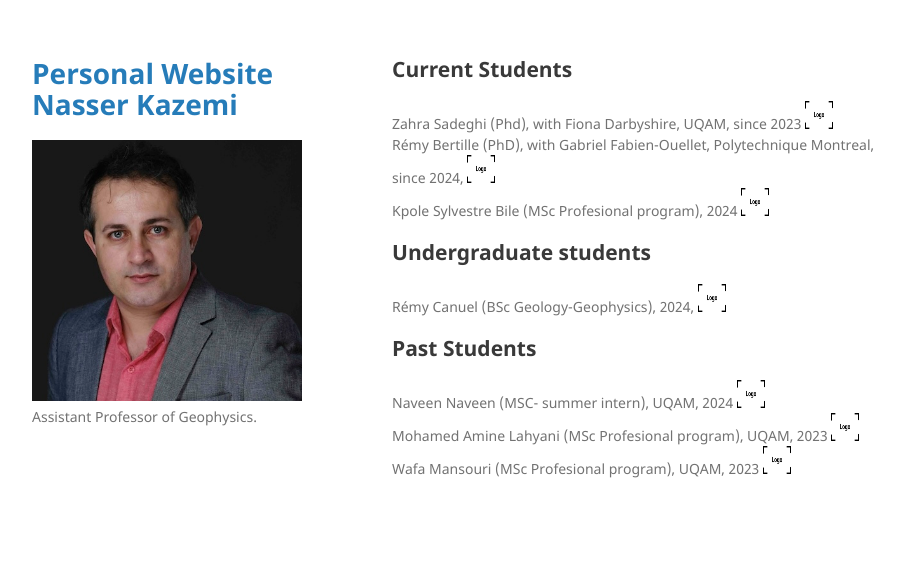
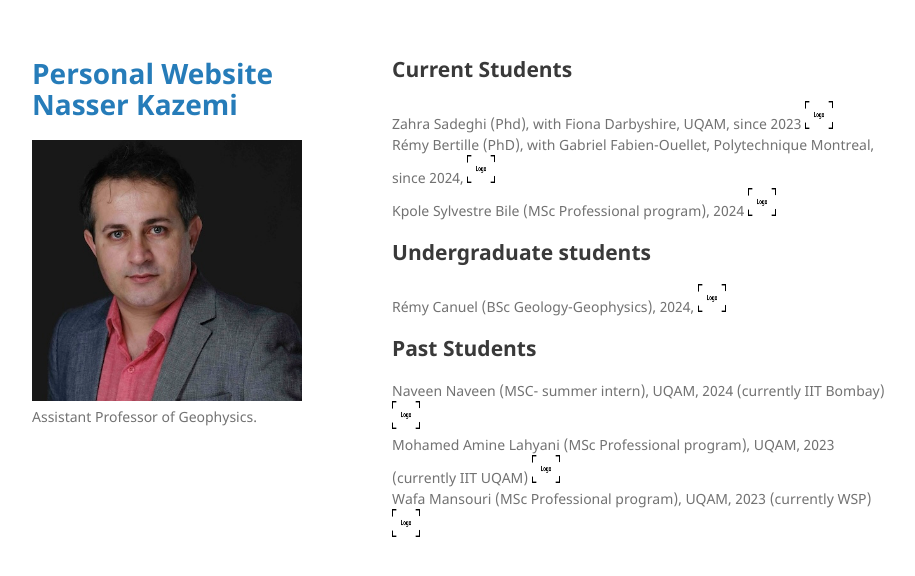
Before and after one commit to nasser00/uqam, a Jekyll site: the page built from students.md, in a window 1280 px wide. Shown: the top 576 px of the page, without its empty margins (178-1093 px from the left). Built offline with Jekyll 4.4.1, drawn with Linux system fonts in a browser that asks for light colours; our own code applies the rules of GitHub Pages for plain Markdown files.

Commit message:
Update students.md

```diff
--- a/students.md
+++ b/students.md
@@ -2,10 +2,10 @@
 
 Zahra Sadeghi (Phd), with Fiona Darbyshire, UQAM, since 2023 <img src="https://nasser00.github.io/uqam/assets/img/logo.png" alt="Description" width="28" height="28"> <br>
 Rémy Bertille (PhD), with Gabriel Fabien-Ouellet, Polytechnique Montreal, since 2024, <img src="https://nasser00.github.io/uqam/assets/img/logo.png" alt="Description" width="28" height="28"> <br >
-Kpole Sylvestre Bile (MSc Profesional program), 2024 <img src="https://nasser00.github.io/uqam/assets/img/logo.png" alt="Description" width="28" height="28"> <br >
+Kpole Sylvestre Bile (MSc Professional program), 2024 <img src="https://nasser00.github.io/uqam/assets/img/logo.png" alt="Description" width="28" height="28"> <br >
 ## Undergraduate students
 Rémy Canuel (BSc Geology-Geophysics), 2024, <img src="https://nasser00.github.io/uqam/assets/img/logo.png" alt="Description" width="28" height="28"> <br >
 ## Past Students
-Naveen Naveen (MSC- summer intern), UQAM, 2024 <img src="https://nasser00.github.io/uqam/assets/img/logo.png" alt="Description" width="28" height="28"><br >
-Mohamed Amine Lahyani (MSc Profesional program), UQAM, 2023 <img src="https://nasser00.github.io/uqam/assets/img/logo.png" alt="Description" width="28" height="28"><br >
-Wafa Mansouri (MSc Profesional program), UQAM, 2023 <img src="https://nasser00.github.io/uqam/assets/img/logo.png" alt="Description" width="28" height="28"><br >
+Naveen Naveen (MSC- summer intern), UQAM, 2024 (currently IIT Bombay) <img src="https://nasser00.github.io/uqam/assets/img/logo.png" alt="Description" width="28" height="28"><br >
+Mohamed Amine Lahyani (MSc Professional program), UQAM, 2023 (currently IIT UQAM) <img src="https://nasser00.github.io/uqam/assets/img/logo.png" alt="Description" width="28" height="28"><br >
+Wafa Mansouri (MSc Professional program), UQAM, 2023 (currently WSP)<img src="https://nasser00.github.io/uqam/assets/img/logo.png" alt="Description" width="28" height="28"><br >
```
